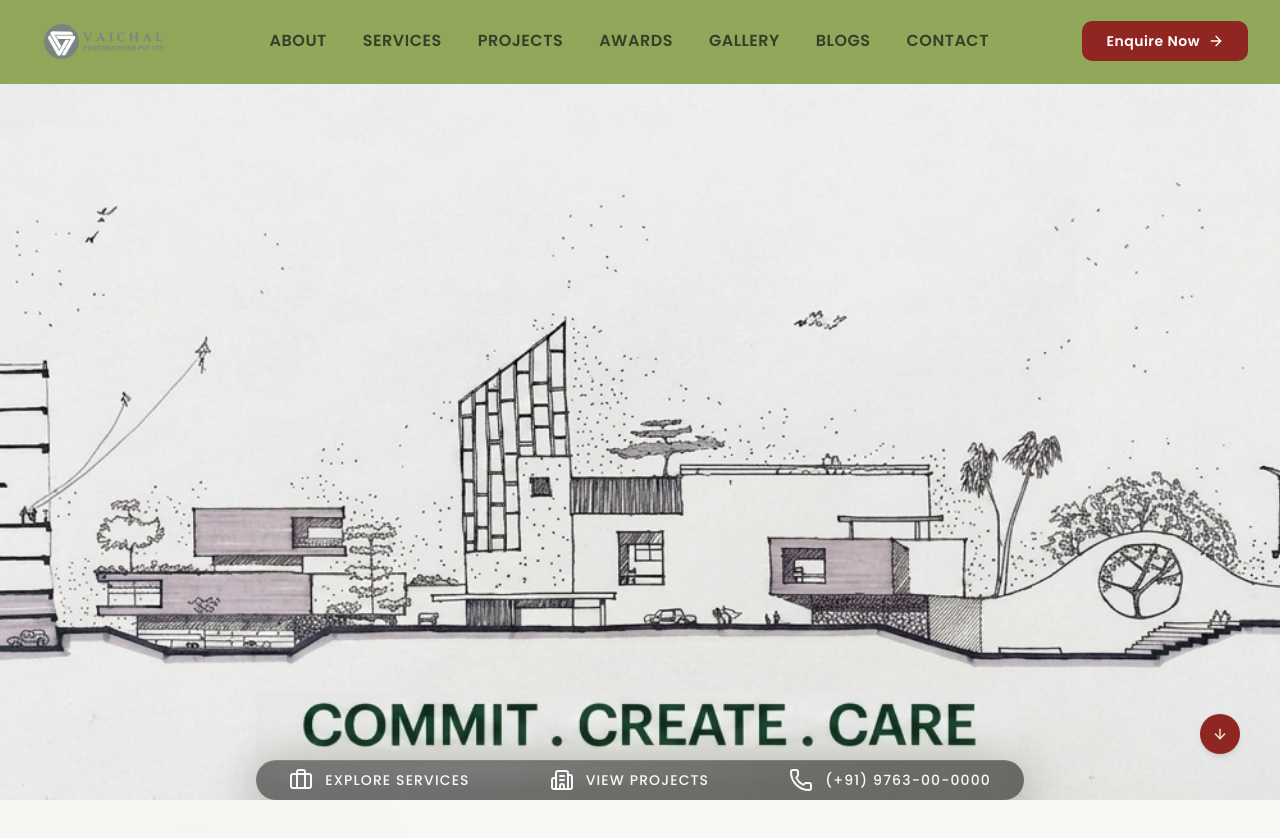
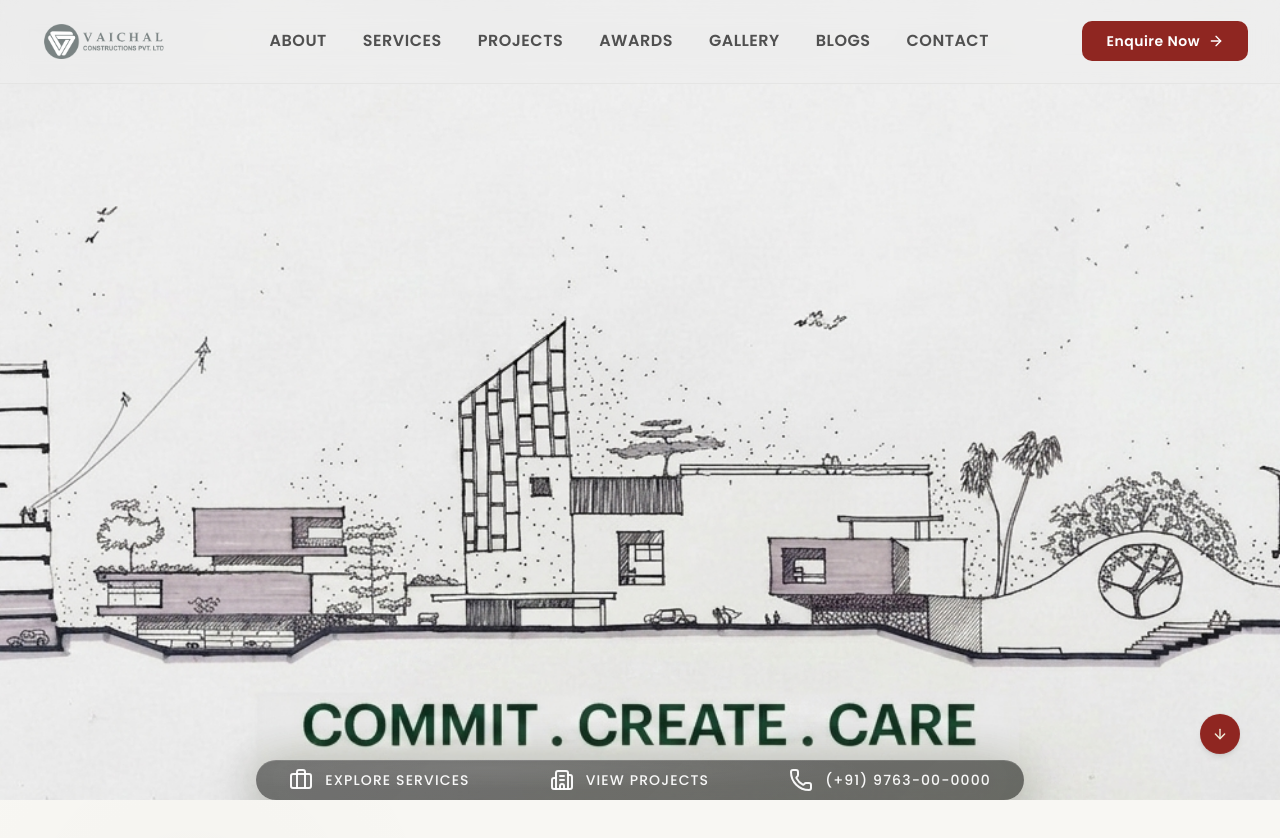
Before and after one commit to aniket2804m/Vaichal, a React (Vite) app: page / in a window 1280 px wide. Shown: the top 838 px of the page. Built offline with nearby package versions, Linux system fonts and the light colour scheme.

Commit message:
updte the navbar

```diff
--- a/src/components/layout/Navbar.tsx
+++ b/src/components/layout/Navbar.tsx
@@ -52,8 +52,8 @@ const Navbar = () => {
         transition={{ duration: 0.8, ease: "easeOut" }}
         className={`w-full pointer-events-auto transition-all duration-300 ease-in-out border-b ${
   scrolled
-    ? "py-3 bg-[#7A9636]/80 backdrop-blur-lg border-[#999991]/20 shadow-sm"
-    : "py-5 bg-[#7A9636]/80 backdrop-blur-md border-[#999991]/10"
+    ? "py-3 bg-[#EDEDED]/50 backdrop-blur-lg border-[#999991]/20 shadow-sm"
+    : "py-5 bg-[#EDEDED]/50 backdrop-blur-md border-[#999991]/10"
 }`}
       >
         <div className="max-w-7xl mx-auto px-4 sm:px-8 flex items-center justify-between">
```
